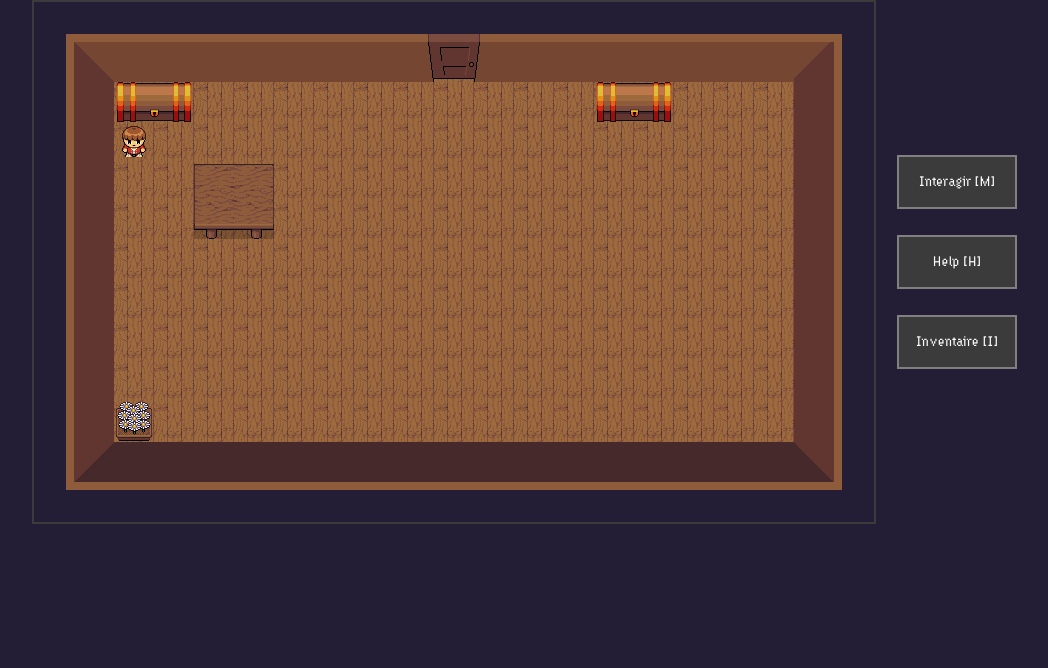
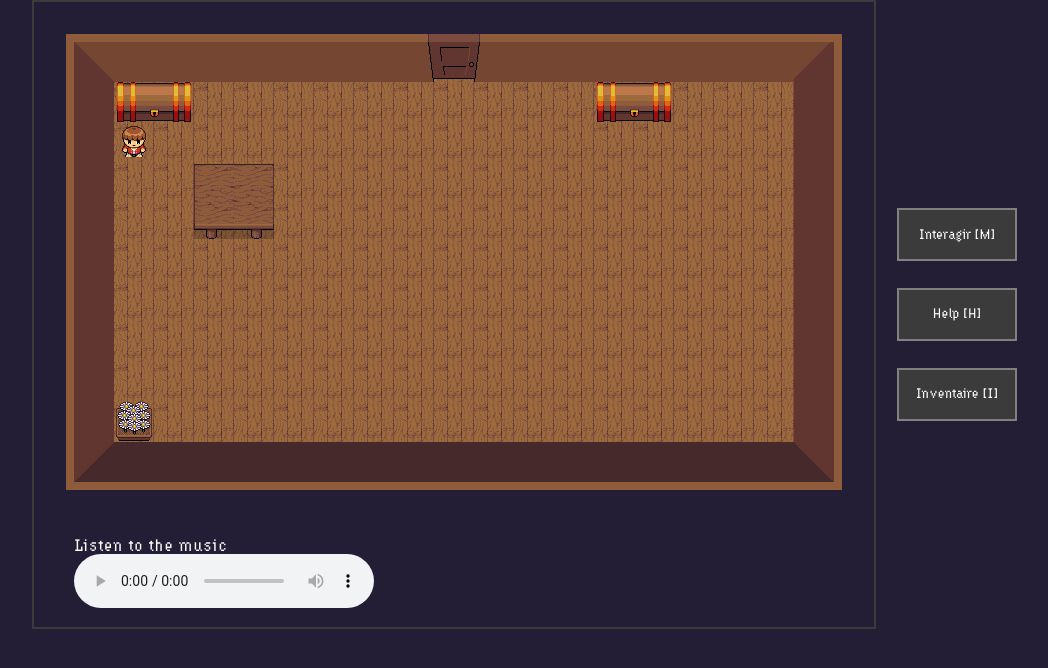
Before and after one commit to bbombardella/getaway, a React (Create React App) app: page / in a window 1280 px wide. Shown: the top 668 px of the page, without its empty margins (105-1153 px from the left). Built offline with nearby package versions, Linux system fonts and the light colour scheme.

Commit message:
Musique dans le jeu

```diff
--- a/src/App.js
+++ b/src/App.js
@@ -3,6 +3,7 @@ import './App.css';
 import {PlayerStore} from './components/player';
 import World from './components/map/world';
 import Map from './components/map';
+import Music from './components/music';
 import { Tools } from './components/tools/'
 
 
@@ -13,6 +14,7 @@ export default function App() {
       <Map>
         <World idWorld={1} />
         <PlayerStore skin={1} />
+        <Music />
       </Map>
       <Tools />
     </div>
--- /dev/null
+++ b/src/components/music/index.jsx
@@ -0,0 +1,15 @@
+import React from 'react';
+
+export default function music (url){
+    return (
+        <figure>
+        <figcaption>Listen to the music</figcaption>
+        <audio
+            controls
+            src="Monplaisir - Soundtrack.mp3">
+                Your browser does not support the
+                <code>audio</code> element.
+        </audio>
+        </figure>
+    )
+}
```
